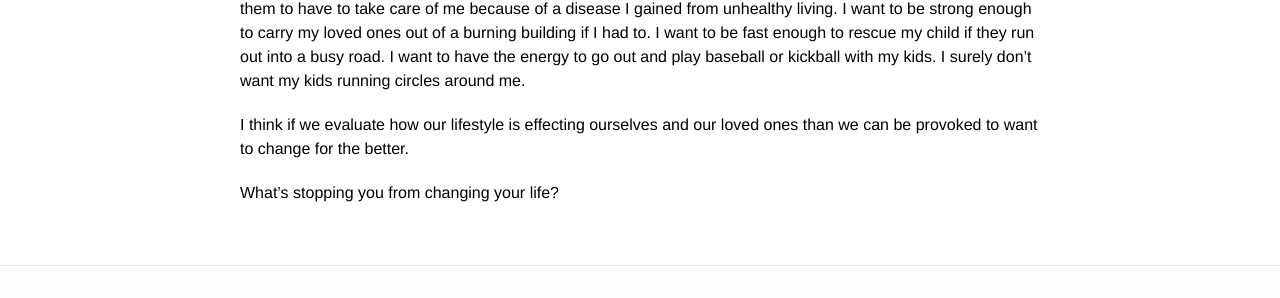
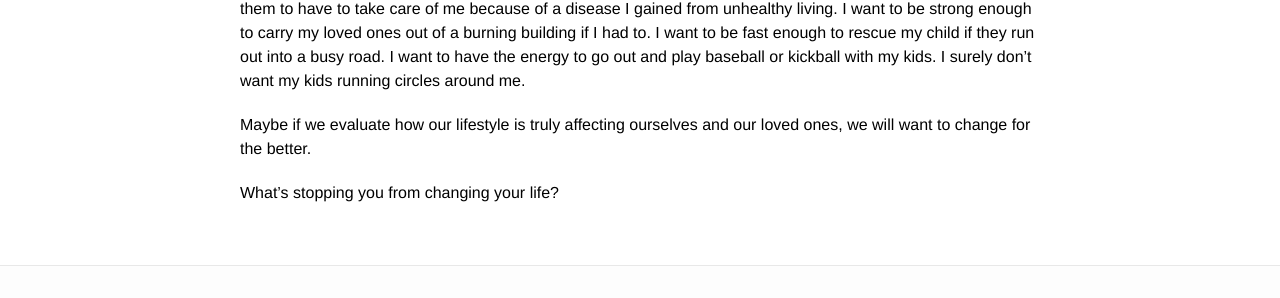
Before and after one commit to shawnlknight/blog, a Jekyll site: the page built from _posts/2014-09-16-FitForLife.markdown, in a window 1280 px wide. Shown: the part 996-1294 px from the top of the page. Built offline with Jekyll 4.4.1, drawn with Linux system fonts in a browser that asks for light colours.

Commit message:
Update 2014-09-16-FitForLife.markdown

```diff
--- a/_posts/2014-09-16-FitForLife.markdown
+++ b/_posts/2014-09-16-FitForLife.markdown
@@ -21,6 +21,6 @@ We also make excuses about not having enough time. Which isn’t true in the lea
 
 For me, eating right and staying fit is more than just about me. I want to be healthy for my family. I don’t want them to have to take care of me because of a disease I gained from unhealthy living. I want to be strong enough to carry my loved ones out of a burning building if I had to. I want to be fast enough to rescue my child if they run out into a busy road. I want to have the energy to go out and play baseball or kickball with my kids. I surely don’t want my kids running circles around me.
 
-I think if we evaluate how our lifestyle is effecting ourselves and our loved ones than we can be provoked to want to change for the better.
+Maybe if we evaluate how our lifestyle is truly affecting ourselves and our loved ones, we will want to change for the better.
 
 What’s stopping you from changing your life?
```
